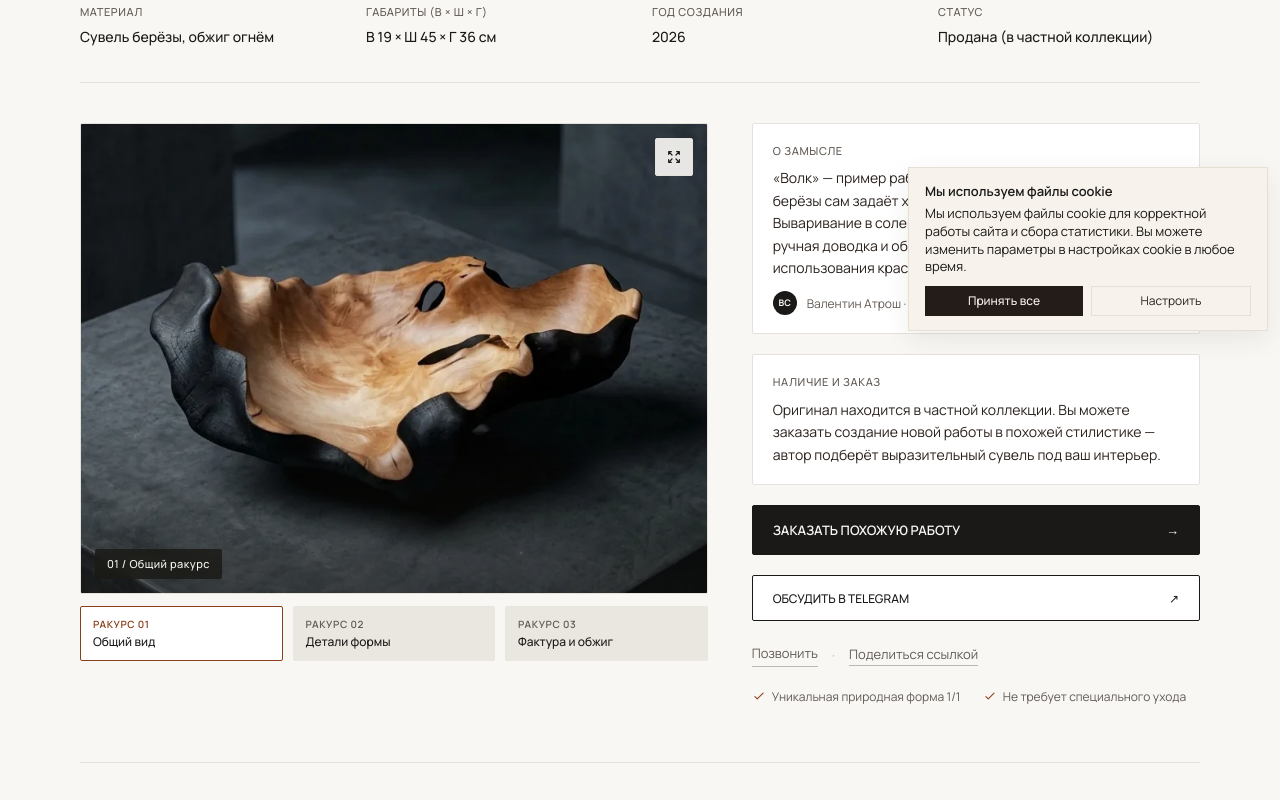
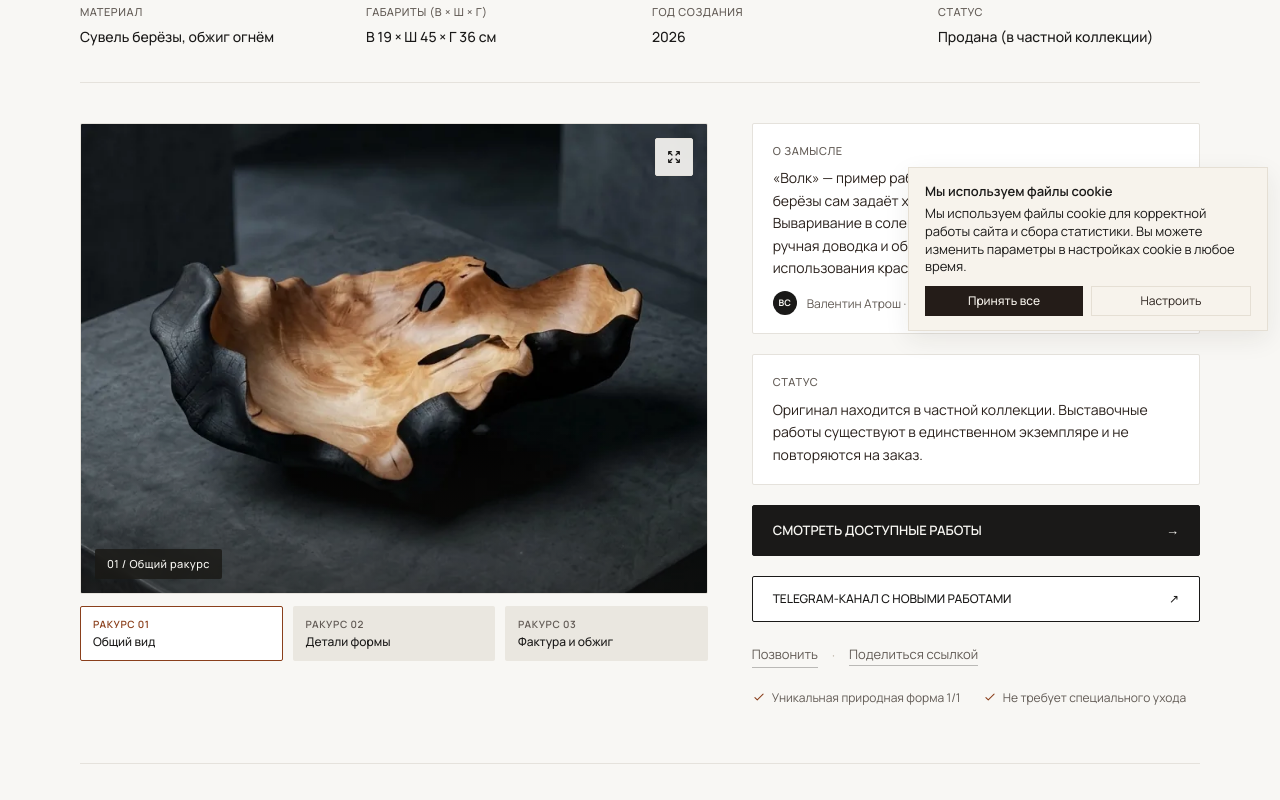
Before and after one commit to bycraftwood/bycraft-site, a plain HTML site: page works/volk/index.html in a window 1280 px wide. Shown: the part 457-1257 px from the top of the page. Drawn offline with Linux system fonts and the light colour scheme; a web font is replaced by a local one.

Commit message:
Volk: remove custom commission CTA, show status and link to available works / TG channel

```diff
--- a/works/volk/index.html
+++ b/works/volk/index.html
@@ -1422,7 +1422,10 @@ html body.bc-inner-nav main section.ex-v2 .ex-v2-author-bc {
   align-items: center !important;
   justify-content: center !important;
 }
+html body.bc-inner-nav main section.ex-v2 a.ex-v2-btn-primary,
 html body.bc-inner-nav main section.ex-v2 .ex-v2-btn-primary {
+  text-decoration: none !important;
+  box-sizing: border-box !important;
   width: 100% !important;
   min-height: 50px !important;
   padding: 14px 20px !important;
@@ -1442,6 +1445,7 @@ html body.bc-inner-nav main section.ex-v2 .ex-v2-btn-primary {
   cursor: pointer !important;
   transition: background-color 0.2s ease !important;
 }
+html body.bc-inner-nav main section.ex-v2 a.ex-v2-btn-primary:hover,
 html body.bc-inner-nav main section.ex-v2 .ex-v2-btn-primary:hover {
   background: #2A211C !important;
 }
@@ -1856,20 +1860,17 @@ html body.bc-inner-nav main section.ex-v2 .ex-v2-other-status {
       </div>
 
       <div class="ex-v2-box">
-        <p class="ex-v2-box-kicker">Наличие и заказ</p>
-        <p class="ex-v2-box-text" style="margin-bottom:0 !important;">Оригинал находится в частной коллекции. Вы можете заказать создание новой работы в похожей стилистике — автор подберёт выразительный сувель под ваш интерьер.</p>
+        <p class="ex-v2-box-kicker">Статус</p>
+        <p class="ex-v2-box-text" style="margin-bottom:0 !important;">Оригинал находится в частной коллекции. Выставочные работы существуют в единственном экземпляре и не повторяются на заказ.</p>
       </div>
 
-      <button type="button" class="ex-v2-btn-primary"
-        onclick="window.openBycraftModal && window.openBycraftModal(event); return false;"
-        data-form-title="Заказать арт-объект в похожей стилистике"
-        data-form-sub="По мотивам выставочной работы «Волк»">
-        <span>Заказать похожую работу</span>
+      <a href="/works/?status=available" class="ex-v2-btn-primary">
+        <span>Смотреть доступные работы</span>
         <span aria-hidden="true">→</span>
-      </button>
-
-      <a href="https://t.me/bycraft_by?text=%D0%97%D0%B4%D1%80%D0%B0%D0%B2%D1%81%D1%82%D0%B2%D1%83%D0%B9%D1%82%D0%B5!%20%D0%98%D0%BD%D1%82%D0%B5%D1%80%D0%B5%D1%81%D1%83%D0%B5%D1%82%20%D0%B2%D1%8B%D1%81%D1%82%D0%B0%D0%B2%D0%BE%D1%87%D0%BD%D0%B0%D1%8F%20%D1%80%D0%B0%D0%B1%D0%BE%D1%82%D0%B0%20%C2%AB%D0%92%D0%BE%D0%BB%D0%BA%C2%BB" target="_blank" rel="noopener" class="ex-v2-btn-outline">
-        <span>Обсудить в Telegram</span>
+      </a>
+
+      <a href="https://t.me/bycraft" target="_blank" rel="noopener" class="ex-v2-btn-outline">
+        <span>Telegram-канал с новыми работами</span>
         <span aria-hidden="true">↗</span>
       </a>
 
```
